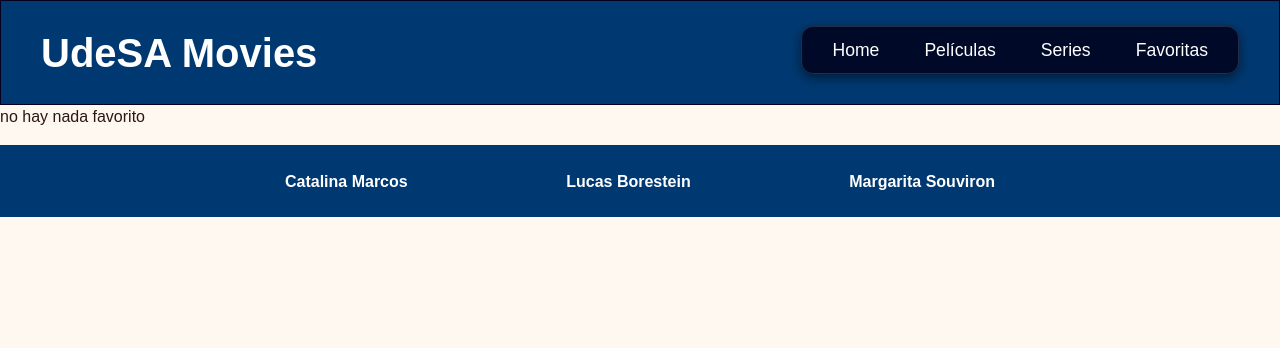
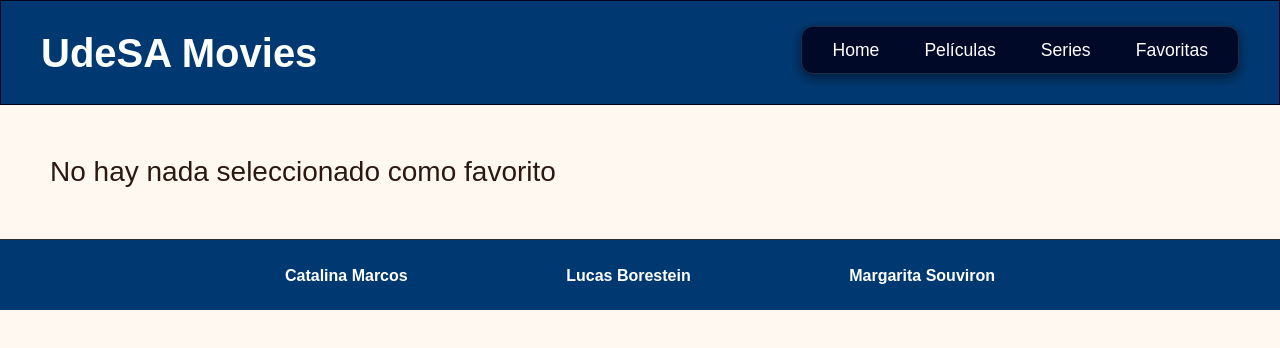
Before and after one commit to margaritasouviron/progra3grupo8, a React (Create React App) app in the folder app-react/: page /favoritas in a window 1280 px wide. Shown: the top 348 px of the page. Built offline with nearby package versions, Linux system fonts and the light colour scheme.

Commit message:
minimos cambios

```diff
--- a/app-react/src/screens/Favoritas/Favoritas.js
+++ b/app-react/src/screens/Favoritas/Favoritas.js
@@ -1,12 +1,13 @@
 import React from 'react';
 import Videos from '../../components/Videos/Videos';
+import './styles.css'
 
 
 function Favoritas(){
     let favoritas = JSON.parse(localStorage.getItem('favoritos')) || []
 
     if (favoritas.length===0) {
-        return(<p>no hay nada favorito</p>)
+        return(<h3 className='no-hay'>No hay nada seleccionado como favorito</h3>)
     }
 
     let peliculasFav = favoritas.filter(fav => fav.title)
@@ -14,9 +15,9 @@ function Favoritas(){
 
     return(
         <div className="body">
-            {peliculasFav.length!==0? <Videos tipo="peliculas" datos={peliculasFav} boton='no'/>: <p>no hay Peliculas favoritas</p>}
+            {peliculasFav.length!==0? <Videos tipo="peliculas" datos={peliculasFav} boton='no'/>: <h3 className='no-hay'>  No hay Peliculas favoritas</h3>}
 
-            {seriesFav.length!==0? <Videos tipo="series" datos={seriesFav} boton='no'/>: <p>no hay series favoritas</p>}
+            {seriesFav.length!==0? <Videos tipo="series" datos={seriesFav} boton='no'/>: <h3 className='no-hay'>   No hay series favoritas</h3>}
         </div>
         );
 
--- /dev/null
+++ b/app-react/src/screens/Favoritas/styles.css
@@ -0,0 +1,7 @@
+.no-hay{
+    margin: 50px;
+}
+
+.body{
+    margin-top: 50px;
+}
```
Also changed, not shown: app-react/src/components/Videos/VideosTodas.js (line endings or trailing spaces).
